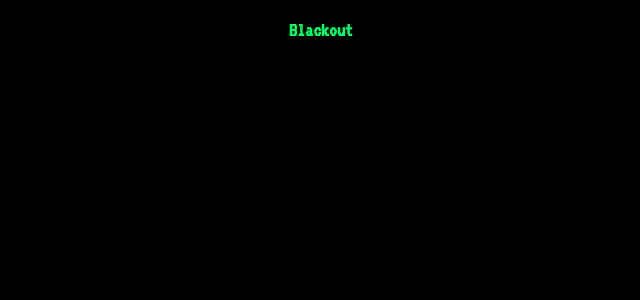
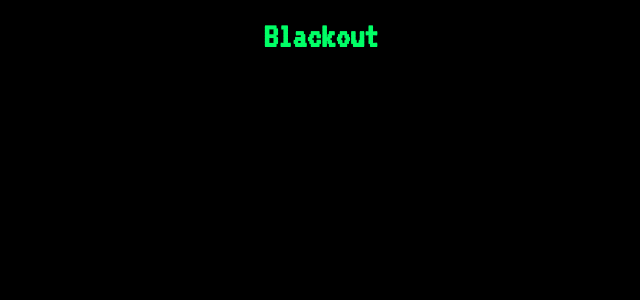
Before and after one commit to nemo256/peakville, a Next.js app: page /blackout in a window 1280 px wide. Shown: the top 300 px of the page, without its empty margins (319-959 px from the left). Built offline with nearby package versions, Linux system fonts and the light colour scheme.

Commit message:
updated font size

```diff
--- a/components/Alarm.jsx
+++ b/components/Alarm.jsx
@@ -1,6 +1,6 @@
 const Alarm = () => {
   return (
-    <div className="flex-grow sm:text-l md:text-xl bg-primary text-secondary p-4 text-center font-bold">
+    <div className="flex-grow text-2xl md:text-4xl bg-primary text-secondary p-4 text-center font-bold">
       Alarm
     </div>
   )
--- a/components/Blackout.jsx
+++ b/components/Blackout.jsx
@@ -1,6 +1,6 @@
 const Blackout = () => {
   return (
-    <div className="flex-grow sm:text-l md:text-xl bg-primary text-secondary p-4 text-center font-bold">
+    <div className="flex-grow text-2xl md:text-4xl bg-primary text-secondary p-4 text-center font-bold">
       Blackout
     </div>
   )
--- a/components/Example.jsx
+++ b/components/Example.jsx
@@ -1,6 +1,6 @@
 const Example = () => {
   return (
-    <div className="flex-grow sm:text-l md:text-xl bg-primary text-secondary p-4 text-center font-bold">
+    <div className="flex-grow text-2xl md:text-4xl bg-primary text-secondary p-4 text-center font-bold">
       Example
     </div>
   )
```
